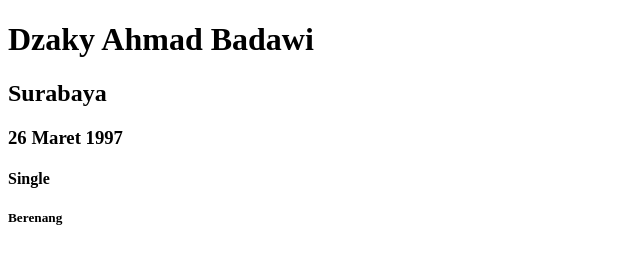
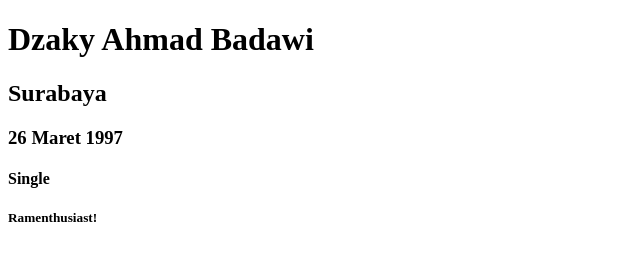
Before and after one commit to badawi1713/binar_git, a plain HTML site: page index.html in a window 1280 px wide. Shown: the full height of the page, 0-640 px from the left. Drawn offline with Linux system fonts and the light colour scheme.

Commit message:
update: change heading 5 text

```diff
--- a/index.html
+++ b/index.html
@@ -15,7 +15,7 @@
     <h2>Surabaya</h2>
     <h3>26 Maret 1997</h3>
     <h4>Single</h4>
-    <h5>Berenang</h5>
+    <h5>Ramenthusiast!</h5>
 </body>
 
 </html>
```
